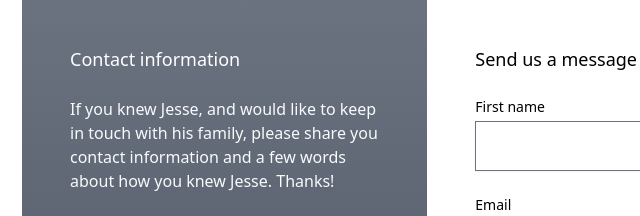
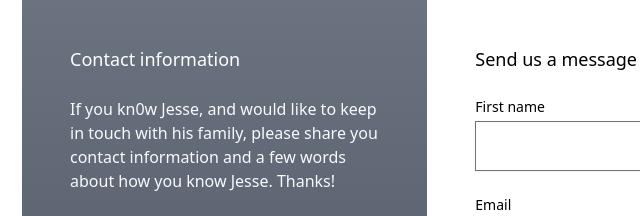
Before and after one commit to elcaminovineyard/elcaminovineyard.github.io, a plain HTML site: page index.html in a window 1280 px wide. Shown: the part 726-942 px from the top of the page, 10-650 px from the left. Drawn offline with Linux system fonts and the light colour scheme.

Commit message:
knew -> know

```diff
--- a/index.html
+++ b/index.html
@@ -62,8 +62,8 @@
                                     </div>
                                     <h3 class="text-lg font-medium text-white">Contact information</h3>
                                     <p class="mt-6 max-w-3xl text-base text-gray-50">
-                                        If you knew Jesse, and would like to keep in touch with his family, please share you contact information
-                                        and a few words about how you knew Jesse. Thanks!
+                                        If you kn0w Jesse, and would like to keep in touch with his family, please share you contact information
+                                        and a few words about how you know Jesse. Thanks!
                                     </p>
                                     <dl class="mt-8 space-y-6">
                                         <dt><span class="sr-only">Phone number</span></dt>
```
Also changed, not shown: global.css.
